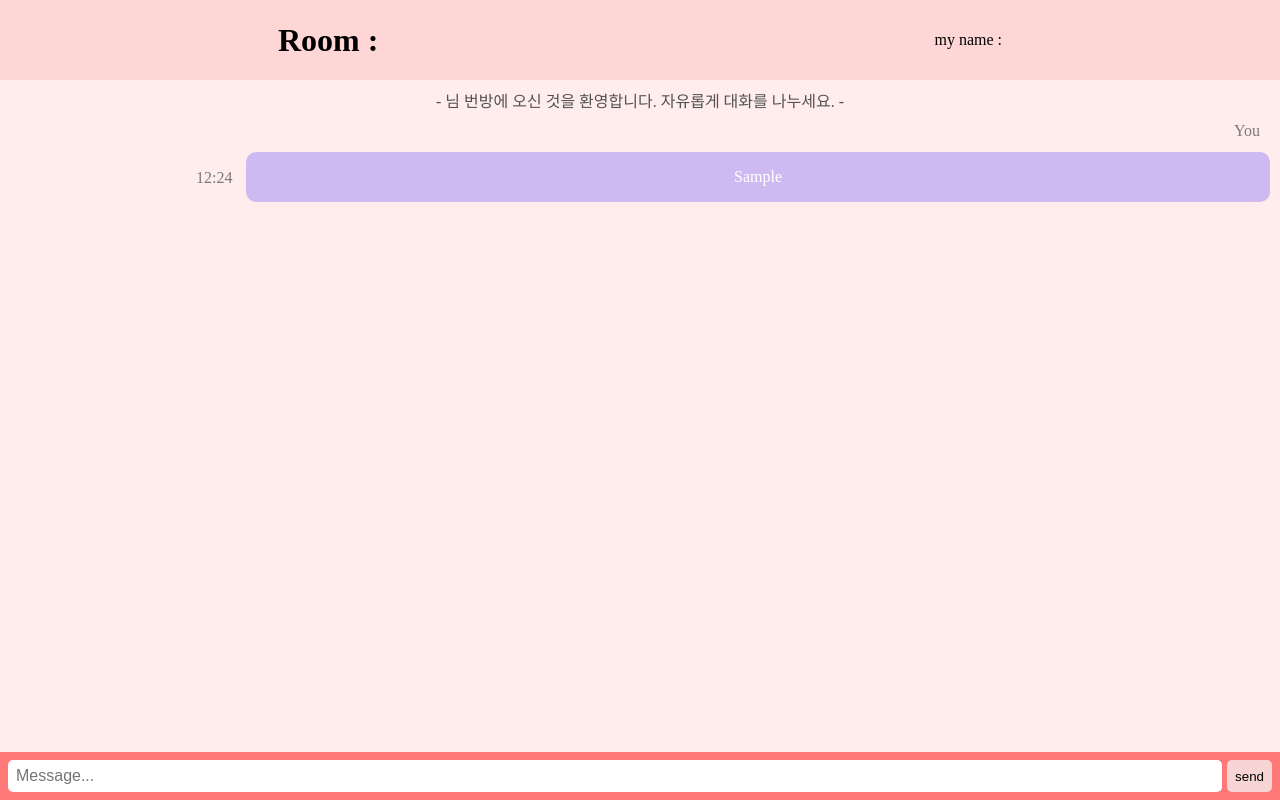
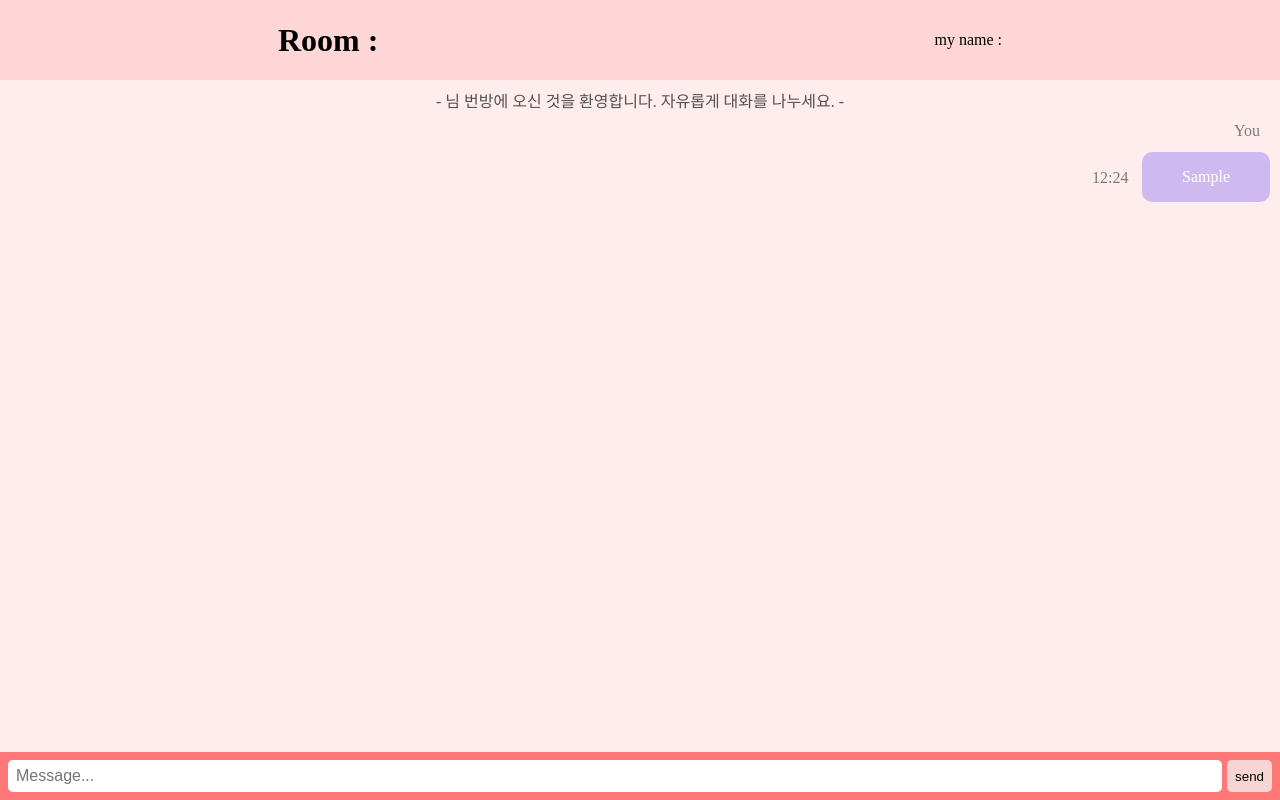
Before and after one commit to haileyham/chattingWith, a React (Create React App) app in the folder client/: page /chattingRoom in a window 1280 px wide. Both pictures are taken after typing "Sample" into the empty fields and a click on the button "send". Built offline with nearby package versions, Linux system fonts and the light colour scheme; no server answers.

Commit message:
design - client - chat 입력값에 따른 메시지 크기 조정

```diff
--- a/client/src/pages/chat/ChatRoom.jsx
+++ b/client/src/pages/chat/ChatRoom.jsx
@@ -84,17 +84,21 @@ export default function ChatRoom(props) {
                 <S.SystemMessage>{chat.message}</S.SystemMessage> : chat.user === username ?
                   <>
                     <S.MessageMe>
+                      <p>
                         <S.UsernameMe>You</S.UsernameMe>
                         {chat.message}
                         <S.TimeMe>{chat.time}</S.TimeMe>
+                      </p>
                     </S.MessageMe>
                   </>
                   :
                   <>
                     <S.MessageSomeone>
+                      <p>
                         <S.UsernameSomeone>{username}</S.UsernameSomeone>
                         {chat.message}
                         <S.TimeSomeone>{chat.time}</S.TimeSomeone>
+                      </p>
                     </S.MessageSomeone>
                   </>
               }
--- a/client/src/styles/chatStyles.js
+++ b/client/src/styles/chatStyles.js
@@ -59,35 +59,62 @@ export const ChattingSendBtn = styled.button`
 export const MessageList = styled.ul`
     margin: 0.5rem auto;
     height:85%;
-    padding: 0;
+    padding: 1rem;
     display:flex;
     color:#fff;
     overflow-y: auto;
     flex-direction: column;
     text-align: center;
     list-style: none;
+    @media (min-width: 1080px) {
+      padding:0;
+    }
 `;
 
 export const MessageMe = styled.li`
-    padding: 1rem;
-    background-color: #cebaf1;
-    border-radius: 10px;
-    width:80%;
+    text-align: end;
+    p{
+      display: inline-block;
+      position: relative;
+      min-width:20%;
+      max-width:80%;
       margin-left: auto;
       margin-right:10px;
       margin-top:40px;
-    position: relative;
+      padding: 0.5rem;
+      text-align: center;
+      background-color: #cebaf1;
+      border-radius: 10px;
+      word-break:break-all;
+      white-space: pre-line;
+      @media (min-width: 1080px) {
+        min-width:10%;
+        padding:1rem;
+      }
+    }
 `;
 
 export const MessageSomeone = styled.li`
-    padding: 1rem;
-    background-color: #c29de8;
-    border-radius: 10px;
-    width:80%;
+    text-align: start;
+    p{
+      display: inline-block;
+      position: relative;
+      min-width:20%;
+      max-width:80%;
       margin-right: auto;
       margin-left:10px;
       margin-top:40px;
-    position: relative;
+      padding: 0.5rem;
+      text-align: center;
+      background-color: #c29de8;
+      border-radius: 10px;
+      word-break:break-all;
+      white-space: pre-line;
+      @media (min-width: 1080px) {
+        min-width:10%;
+        padding:1rem;
+      }
+}
 `;
 
 export const TimeMe = styled.span`
@@ -104,14 +131,14 @@ export const TimeSomeone = styled.span`
     top:17px;
 `
 
-export const UsernameMe = styled.p`
+export const UsernameMe = styled.span`
     color:#797979;
     position: absolute;
     right:10px;
     top:-30px;
     `
 
-export const UsernameSomeone = styled.p`
+export const UsernameSomeone = styled.span`
     color:#797979;
     position: absolute;
     left:10px;
```
Lines whose indentation alone changed are shown as unchanged.
